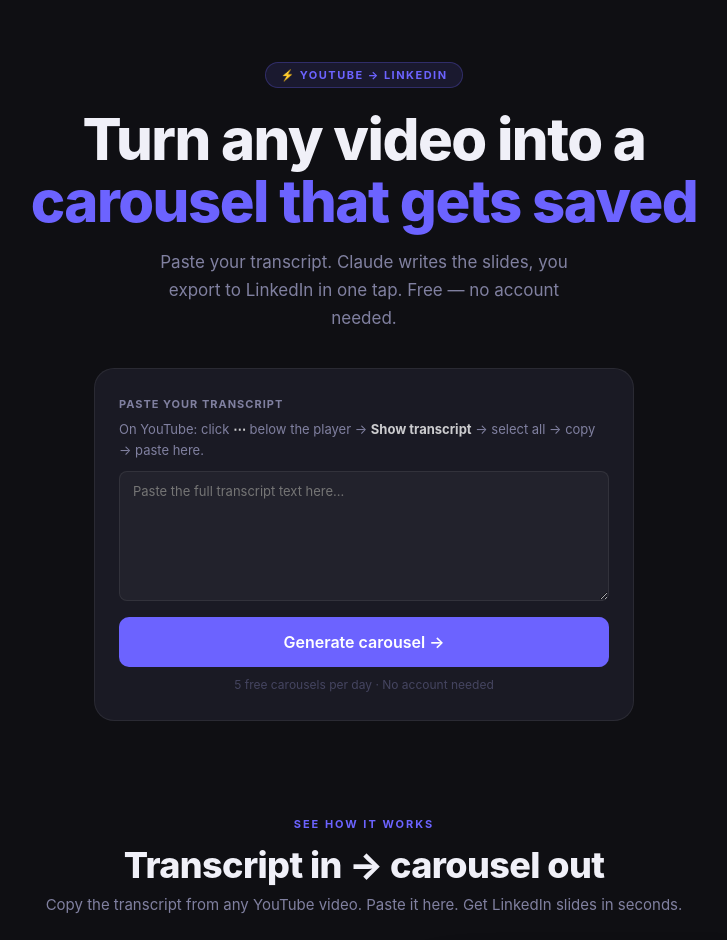
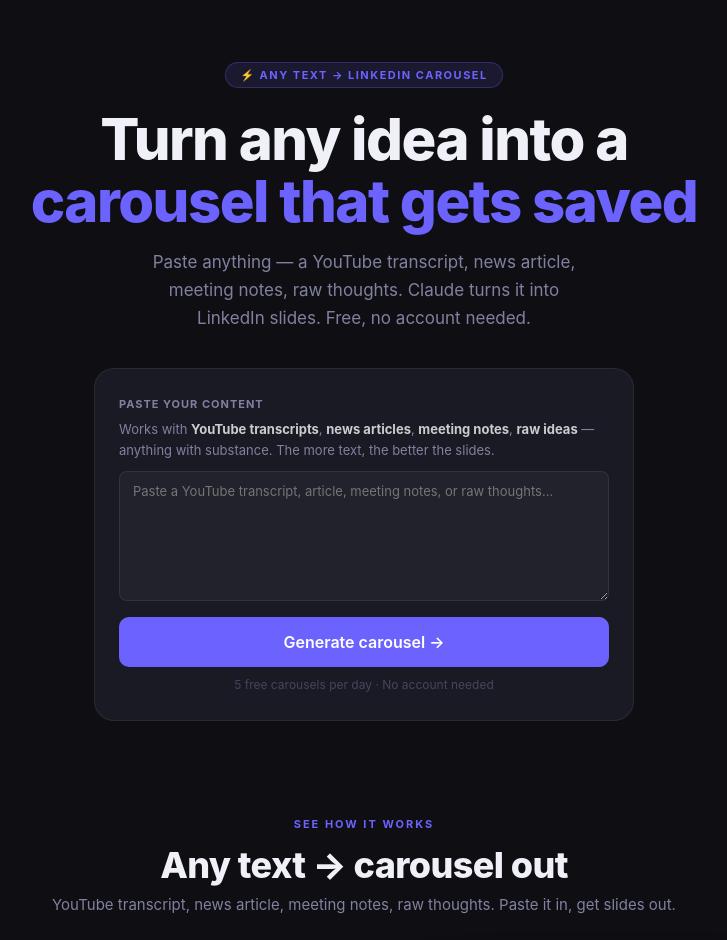
Before and after one commit to Silicon-Valli/youtube-to-carousel, a website: page index.html in a window 1280 px wide. Shown: the part 52-992 px from the top of the page, without its empty margins (276-1003 px from the left). Drawn offline with Linux system fonts and the light colour scheme.

Commit message:
Broaden copy: any text input, not just YouTube transcripts

```diff
--- a/index.html
+++ b/index.html
@@ -653,17 +653,17 @@
     </nav>
 
     <div class="hero">
-      <div class="hero-badge">⚡ YouTube → LinkedIn</div>
-      <h1 class="hero-title">Turn any video into a<br><em>carousel that gets saved</em></h1>
-      <p class="hero-sub">Paste your transcript. Claude writes the slides, you export to LinkedIn in one tap. Free — no account needed.</p>
+      <div class="hero-badge">⚡ Any text → LinkedIn carousel</div>
+      <h1 class="hero-title">Turn any idea into a<br><em>carousel that gets saved</em></h1>
+      <p class="hero-sub">Paste anything — a YouTube transcript, news article, meeting notes, raw thoughts. Claude turns it into LinkedIn slides. Free, no account needed.</p>
     </div>
 
     <div class="form-card anim">
-      <label class="field-label" for="manualTxt">Paste your transcript</label>
+      <label class="field-label" for="manualTxt">Paste your content</label>
       <p class="manual-tip" style="margin-bottom:10px">
-        On YouTube: click <strong>⋯</strong> below the player → <strong>Show transcript</strong> → select all → copy → paste here.
+        Works with <strong>YouTube transcripts</strong>, <strong>news articles</strong>, <strong>meeting notes</strong>, <strong>raw ideas</strong> — anything with substance. The more text, the better the slides.
       </p>
-      <textarea id="manualTxt" placeholder="Paste the full transcript text here..." style="width:100%;background:rgba(255,255,255,0.04);border:1px solid var(--border);border-radius:8px;color:var(--text);font-size:13px;padding:11px 13px;resize:vertical;min-height:130px;outline:none;font-family:var(--font);transition:border-color 0.18s;-webkit-appearance:none;" onfocus="this.style.borderColor='var(--accent)'" onblur="this.style.borderColor='var(--border)'"></textarea>
+      <textarea id="manualTxt" placeholder="Paste a YouTube transcript, article, meeting notes, or raw thoughts..." style="width:100%;background:rgba(255,255,255,0.04);border:1px solid var(--border);border-radius:8px;color:var(--text);font-size:13px;padding:11px 13px;resize:vertical;min-height:130px;outline:none;font-family:var(--font);transition:border-color 0.18s;-webkit-appearance:none;" onfocus="this.style.borderColor='var(--accent)'" onblur="this.style.borderColor='var(--border)'"></textarea>
 
       <div class="error-box" id="errorBox" style="margin-top:10px"></div>
 
@@ -677,20 +677,20 @@
     <!-- Loading -->
     <div class="loading-screen" id="loadingScreen">
       <div class="spinner"></div>
-      <p class="loading-text" id="loadingText">Fetching transcript...</p>
+      <p class="loading-text" id="loadingText">Reading your content...</p>
     </div>
 
     <!-- Example section -->
     <section class="example-section">
       <p class="section-eyebrow">See how it works</p>
-      <h2 class="section-title">Transcript in → carousel out</h2>
-      <p class="section-sub">Copy the transcript from any YouTube video. Paste it here. Get LinkedIn slides in seconds.</p>
+      <h2 class="section-title">Any text → carousel out</h2>
+      <p class="section-sub">YouTube transcript, news article, meeting notes, raw thoughts. Paste it in, get slides out.</p>
 
       <div class="demo-flow">
 
         <!-- Left: Input mockup -->
         <div class="demo-input-side">
-          <span class="demo-step-label">1 — Copy the transcript</span>
+          <span class="demo-step-label">1 — Paste any text</span>
           <div class="yt-preview-card" style="max-width:340px;width:100%">
             <div class="yt-thumb-wrap">
               <img
```
